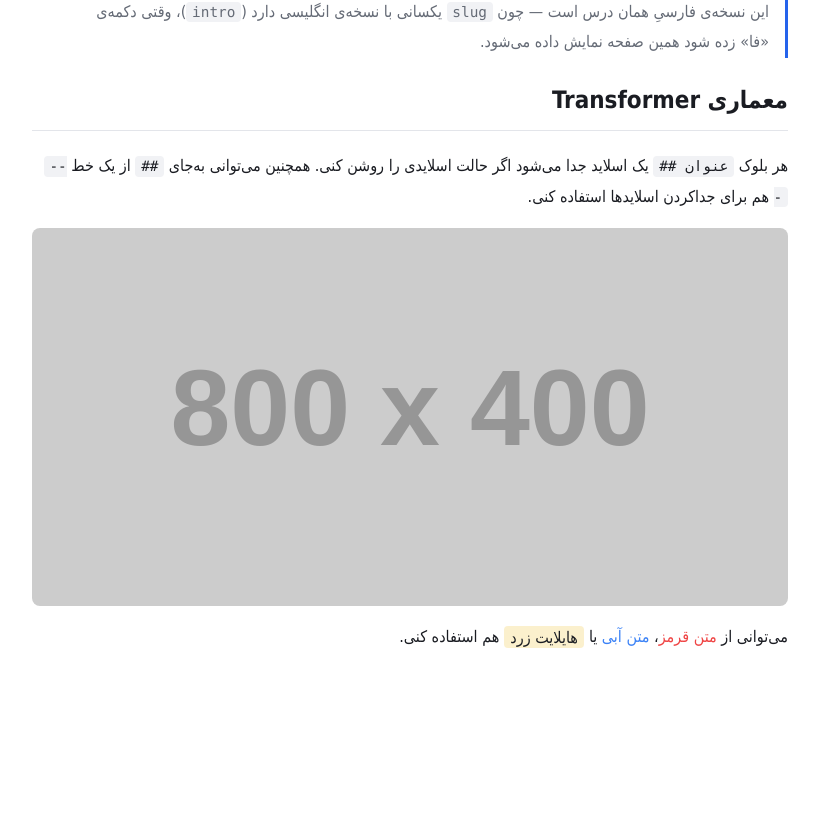
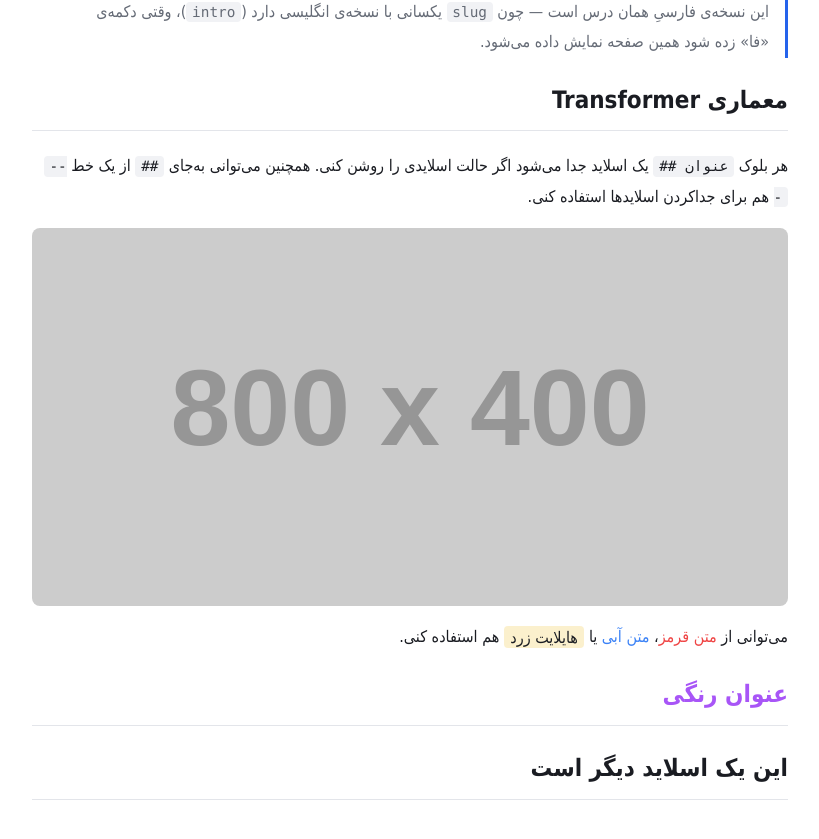
Before and after one commit to sbu-llm/notes, a Jekyll site: the page built from _notes/01-intro-fa.md, in a window 1280 px wide and 900 px high, scrolled down 698 px. Shown: the top 839 px of the window, without its empty margins (365-1184 px from the left). Built offline with Jekyll 4.4.1, drawn with Linux system fonts in a browser that asks for light colours; a style sheet for code colours, icons or effects is not loaded; before the commit the page ends 1447 px from its top, so only the background shows below that.

Commit message:
Update 01-intro-fa.md

```diff
--- a/_notes/01-intro-fa.md
+++ b/_notes/01-intro-fa.md
@@ -29,3 +29,8 @@ def next_token(prompt):
 ![نمونه عکس](https://placehold.co/800x400?text=Transformer)
 
 می‌توانی از <span class="text-red">متن قرمز</span>، <span class="text-blue">متن آبی</span> یا <span class="hl-yellow">هایلایت زرد</span> هم استفاده کنی.
+
+## <span class="text-purple">عنوان رنگی</span>
+
+این یک اسلاید دیگر است
+---
```
